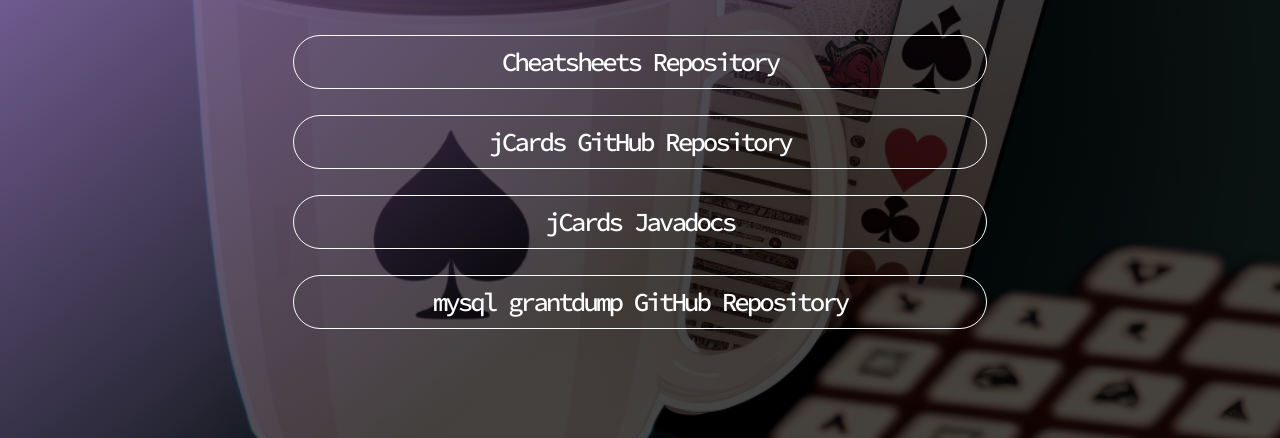
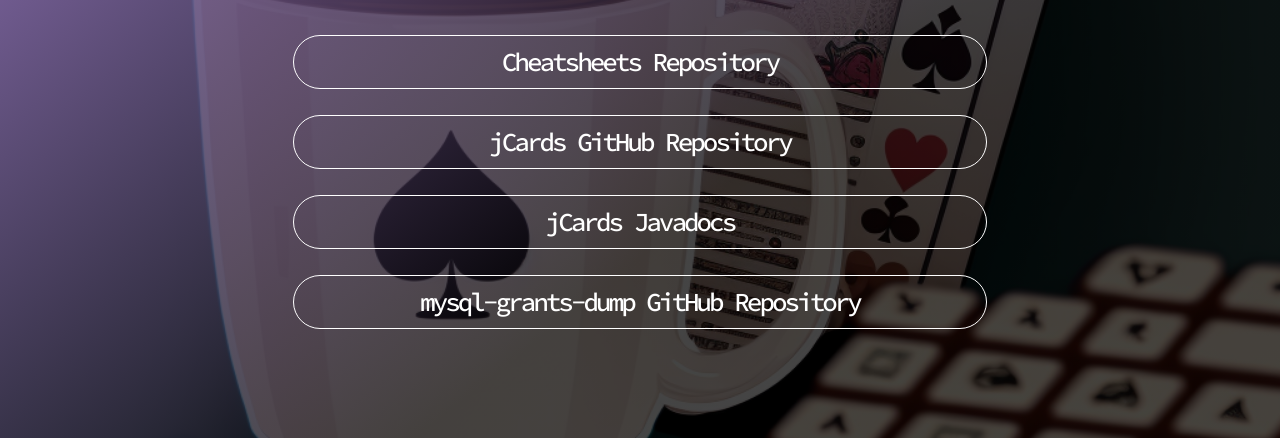
Before and after one commit to lyudaio/lyuda-io-landing, a plain HTML site: page index.html in a window 1280 px wide. Shown: the part 362-800 px from the top of the page. Drawn offline with Linux system fonts and the light colour scheme.

Commit message:
update link

```diff
--- a/index.html
+++ b/index.html
@@ -892,7 +892,7 @@
             </li>
             <li>
               <a href="https://github.com/lyudaio/grantsdump" class="button n04"
-                >mysql grantdump GitHub Repository</a
+                >mysql-grants-dump GitHub Repository</a
               >
             </li>
           </ul>
```
